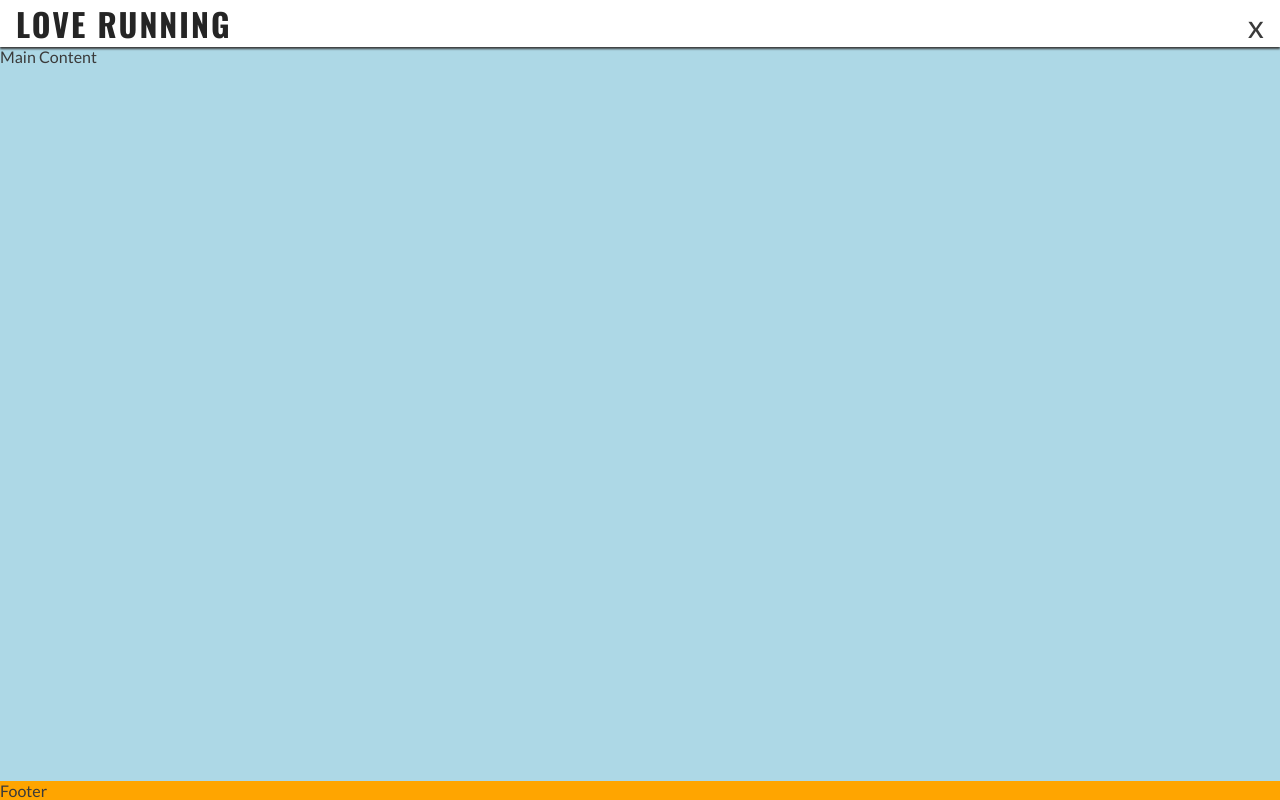
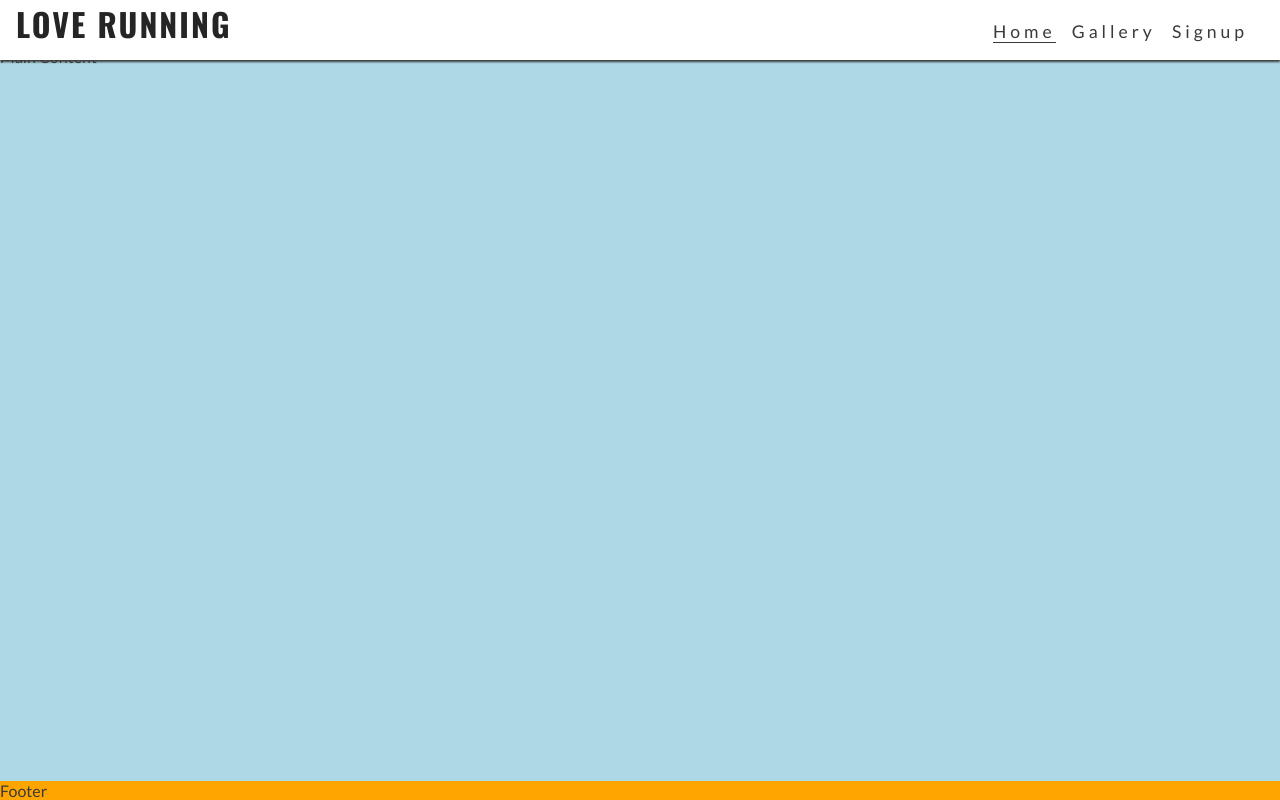
Before and after one commit to tolasedairo/love-running, a plain HTML site: page index.html in a window 1280 px wide. Drawn offline with nearby package versions, Linux system fonts and the light colour scheme.

Commit message:
toggling dropdown menu

```diff
--- a/assets/css/style.css
+++ b/assets/css/style.css
@@ -33,7 +33,8 @@ header {
 
 header a {
     text-decoration: none;
-    color: inherit}
+    color: inherit;
+}
 
 h1 {
     font-family: oswald, sans-serif;
@@ -56,6 +57,7 @@ h1 {
 .active {
     border-bottom: 1px solid #3a3a3a;
 }
+
 /*navbar syle with dropdown toggle*/
 nav {
     position:absolute;
@@ -92,3 +94,28 @@ main {
 footer {
     background-color: orange;
 }
+
+    /*media query: tablet and larger screen sizes (768 and higher)*/
+@media screen and (min-width: 768px) {
+    /*Header*/
+    nav {
+        display: block;
+        position: relative;
+        box-shadow: none;
+        width: fit-content;
+        padding-right: 1rem;
+    }
+
+    #menu {
+        display: flex;
+    }
+
+    #menu > li {
+        padding-left: 1rem;
+    }
+
+    .nav-toggle-label {
+        display: none;
+    }
+
+}
--- a/index.html
+++ b/index.html
@@ -24,7 +24,7 @@
         </a>
 
         <input type="checkbox" id="nav-toggle" name="nav-toggle">
-        <label for="nav-toggle" class="nav-toggle-label">x</label>
+        <label for="nav-toggle" class="nav-toggle-label">X</label>
 
         <nav>
             <ul id="menu">
```
